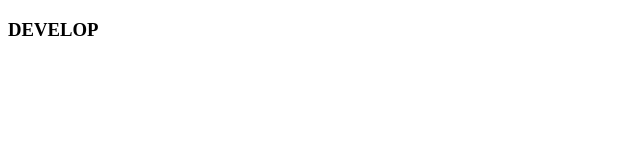
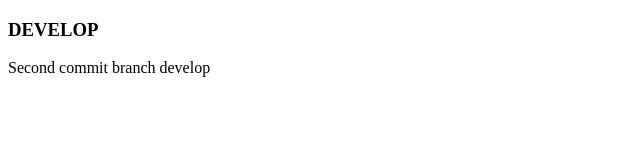
Before and after one commit to rubenmoral25/experimentos-git, a plain HTML site: page index.html in a window 1280 px wide. Shown: the whole page, without its empty margins (0-640 px from the left). Drawn offline with Linux system fonts and the light colour scheme.

Commit message:
second commit on develop

```diff
--- a/index.html
+++ b/index.html
@@ -8,5 +8,8 @@
 </head>
 <body>
     <h3>DEVELOP</h3>
+		<p>
+			Second commit branch develop
+		</p>
 </body>
 </html>
```
